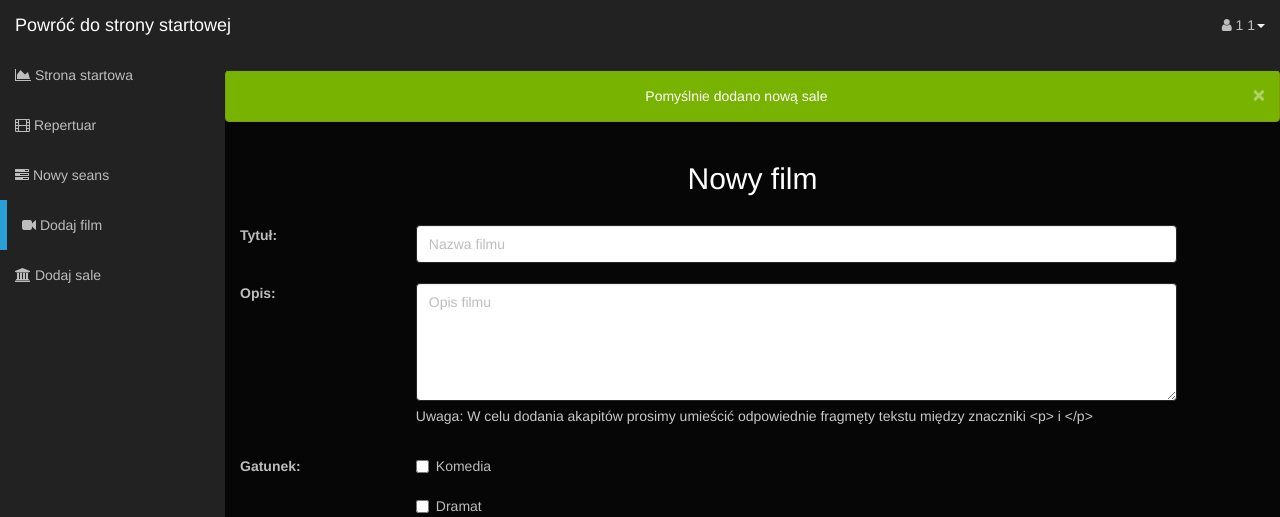
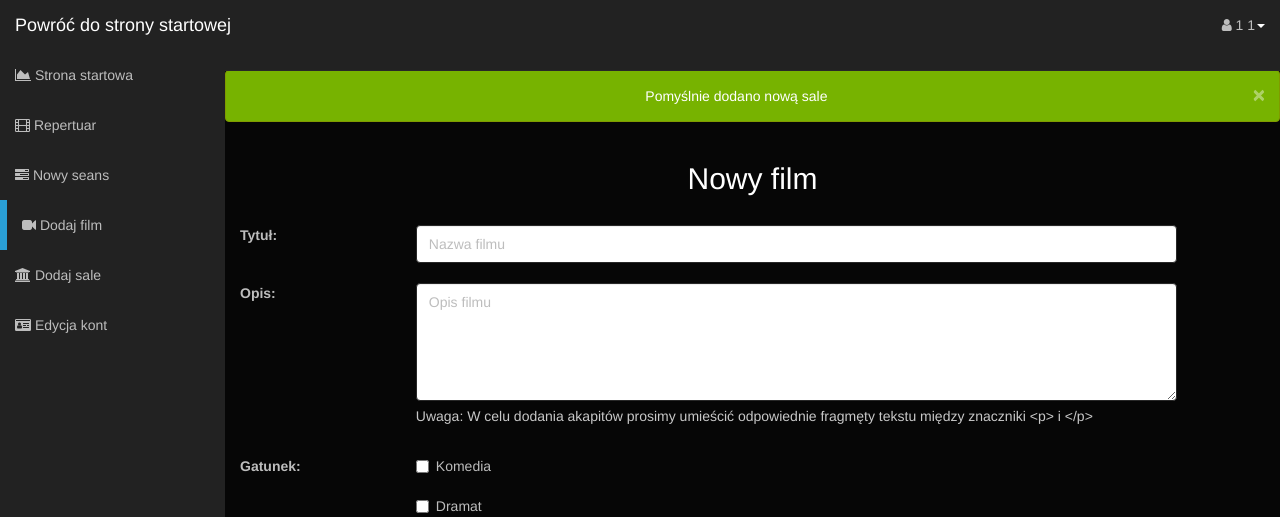
Before and after one commit to Nowocinski/Cinemoon, a PHP site: page /dodaj-film.php in a window 1280 px wide. Shown: the top 517 px of the page. Run offline with PHP 8.4, Linux system fonts and the light colour scheme; the visitor is signed in with stand-in values (Sample User, id 1).

Commit message:
Podlinkowanie edycji kont

```diff
--- a/adminIT-info.php
+++ b/adminIT-info.php
@@ -48,6 +48,7 @@ if (session_status() == PHP_SESSION_NONE)
                     <li><a href="dodaj-seans.php"><i class="fa fa-tasks"></i> Nowy seans</a></li>
                     <li><a href="dodaj-film.php"><i class="fa fa-video-camera"></i> Dodaj film</a></li>
                     <li><a href="dodaj-sale.php"><i class="fa fa-university"></i> Dodaj sale</a></li>
+                    <li><a href="edycja-kont.php"><i class="fa fa-id-card" aria-hidden="true"></i> Edycja kont</a></li>
                 </ul>
                 <ul class="nav navbar-nav navbar-right navbar-user">
                     <li class="dropdown messages-dropdown">
--- a/adminIT-repertuar.php
+++ b/adminIT-repertuar.php
@@ -60,6 +60,7 @@ if (session_status() == PHP_SESSION_NONE)
                     <li><a href="dodaj-seans.php"><i class="fa fa-tasks"></i> Nowy seans</a></li>
                     <li><a href="dodaj-film.php"><i class="fa fa-video-camera"></i> Dodaj film</a></li>
                     <li><a href="dodaj-sale.php"><i class="fa fa-university"></i> Dodaj sale</a></li>
+					<li><a href="edycja-kont.php"><i class="fa fa-id-card" aria-hidden="true"></i> Edycja kont</a></li>
                 </ul>
                 <ul class="nav navbar-nav navbar-right navbar-user">
                     <li class="dropdown user-dropdown">
--- a/dodaj-film.php
+++ b/dodaj-film.php
@@ -194,6 +194,7 @@ if (session_status() == PHP_SESSION_NONE)
                   <li><a href="dodaj-seans.php"><i class="fa fa-tasks"></i> Nowy seans</a></li>
                   <li class="selected"><a href="dodaj-film.php"><i class="fa fa-video-camera"></i> Dodaj film</a></li>
                   <li><a href="dodaj-sale.php"><i class="fa fa-university"></i> Dodaj sale</a></li>
+				  <li><a href="edycja-kont.php"><i class="fa fa-id-card" aria-hidden="true"></i> Edycja kont</a></li>
                 </ul>
                 <ul class="nav navbar-nav navbar-right navbar-user">
                      <li class="dropdown user-dropdown">
--- a/dodaj-sale.php
+++ b/dodaj-sale.php
@@ -104,6 +104,7 @@ if (session_status() == PHP_SESSION_NONE)
                   <li><a href="dodaj-seans.php"><i class="fa fa-tasks"></i> Nowy seans</a></li>
                   <li><a href="dodaj-film.php"><i class="fa fa-video-camera"></i> Dodaj film</a></li>
                   <li class="selected"><a href="dodaj-sale.php"><i class="fa fa-university"></i> Dodaj sale</a></li>
+				  <li><a href="edycja-kont.php"><i class="fa fa-id-card" aria-hidden="true"></i> Edycja kont</a></li>
                 </ul>
                 <ul class="nav navbar-nav navbar-right navbar-user">
                      <li class="dropdown user-dropdown">
--- a/dodaj-seans.php
+++ b/dodaj-seans.php
@@ -116,6 +116,7 @@ if (session_status() == PHP_SESSION_NONE)
                   <li class="selected"><a href="dodaj-seans.php"><i class="fa fa-tasks"></i> Nowy seans</a></li>
                   <li><a href="dodaj-film.php"><i class="fa fa-video-camera"></i> Dodaj film</a></li>
                   <li><a href="dodaj-sale.php"><i class="fa fa-university"></i> Dodaj sale</a></li>
+				  <li><a href="edycja-kont.php"><i class="fa fa-id-card" aria-hidden="true"></i> Edycja kont</a></li>
                 </ul>
                 <ul class="nav navbar-nav navbar-right navbar-user">
                      <li class="dropdown user-dropdown">
```
